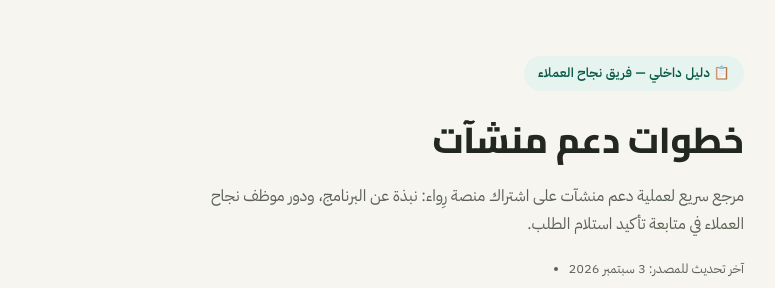
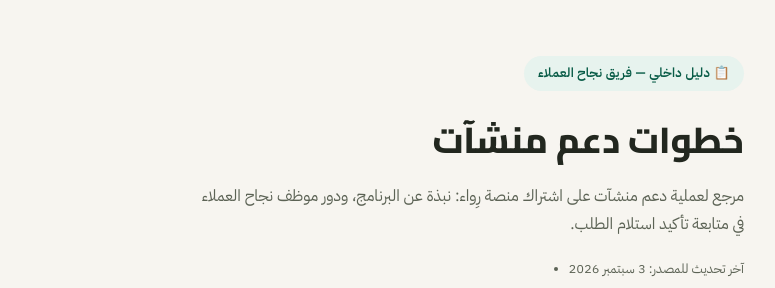
Before and after one commit to fyousef-2023/monshaat, a plain HTML site: page index.html in a window 1280 px wide. Shown: the top 288 px of the page, without its empty margins (252-1027 px from the left). Drawn offline with Linux system fonts and the light colour scheme.

Commit message:
Update index.html

```diff
--- a/index.html
+++ b/index.html
@@ -266,7 +266,7 @@
   <header>
     <span class="eyebrow">📋 دليل داخلي — فريق نجاح العملاء</span>
     <h1>خطوات دعم منشآت</h1>
-    <p class="lead">مرجع سريع لعملية دعم منشآت على اشتراك منصة رِواء: نبذة عن البرنامج، ودور موظف نجاح العملاء في متابعة تأكيد استلام الطلب.</p>
+    <p class="lead">مرجع  لعملية دعم منشآت على اشتراك منصة رِواء: نبذة عن البرنامج، ودور موظف نجاح العملاء في متابعة تأكيد استلام الطلب.</p>
     <div class="meta">
       <span>آخر تحديث للمصدر: 3 سبتمبر 2026</span>
       <span class="dot"></span>
```
